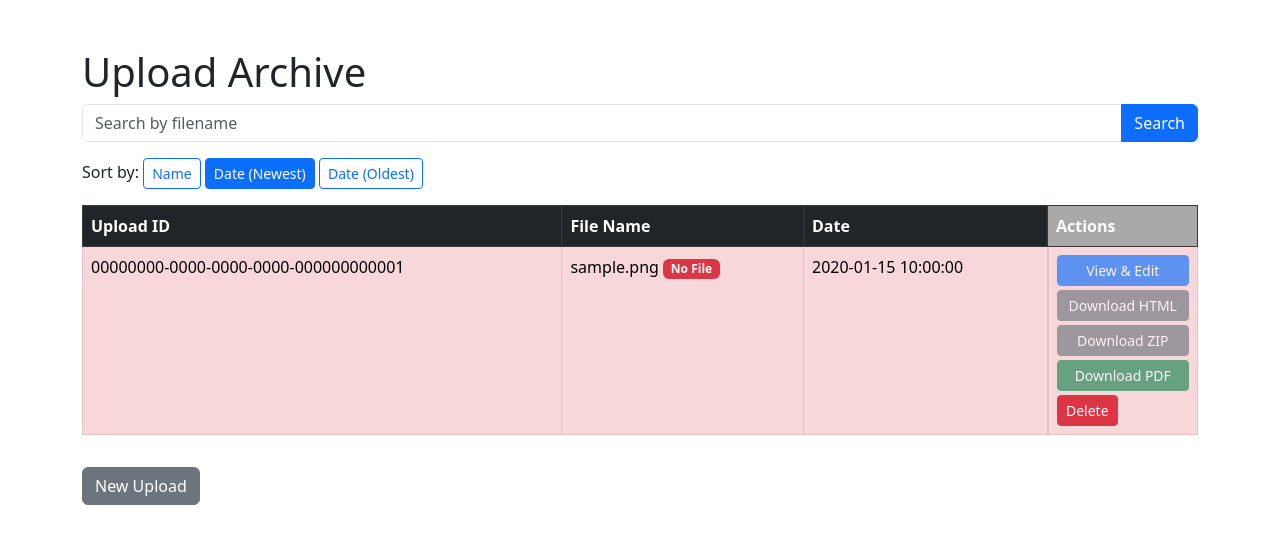
After one commit to babucha/DocToHTML, a Django app: page /archive/ in a window 1280 px wide. The commit adds this page. Shown: the top 544 px of the page. Run offline with Django 5.2, Linux system fonts and the light colour scheme; tables that the repository leaves empty hold one stand-in row (values such as "Sample post"); some libraries are stand-ins or nearby versions.

Commit message:
archive page and PDF export with bugs

```diff
--- /dev/null
+++ b/docx_converter/converter/templates/converter/archive.html
@@ -0,0 +1,115 @@
+<!DOCTYPE html>
+<html lang="en">
+  {% load converter_tags %}
+  <head>
+    <meta charset="UTF-8" />
+    <meta name="viewport" content="width=device-width, initial-scale=1.0" />
+    <title>Archive</title>
+    <link
+      href="https://cdn.jsdelivr.net/npm/bootstrap@5.3.0/dist/css/bootstrap.min.css"
+      rel="stylesheet"
+    />
+    <link href="/static/css/styles.css" rel="stylesheet" />
+  </head>
+  <body>
+    <div class="container mt-5">
+      <h1>Upload Archive</h1>
+      <form method="get" class="mb-3">
+        <div class="input-group">
+          <input
+            type="text"
+            name="q"
+            class="form-control"
+            placeholder="Search by filename"
+            value="{{ query }}"
+          />
+          <button type="submit" class="btn btn-primary">Search</button>
+        </div>
+      </form>
+      <div class="mb-3">
+        <label>Sort by:</label>
+        <a
+          href="?{% if query %}q={{ query }}&{% endif %}sort=docx_file"
+          class="btn btn-sm {% if sort == 'docx_file' %}btn-primary{% else %}btn-outline-primary{% endif %}"
+          >Name</a
+        >
+        <a
+          href="?{% if query %}q={{ query }}&{% endif %}sort=-uploaded_at"
+          class="btn btn-sm {% if sort == '-uploaded_at' %}btn-primary{% else %}btn-outline-primary{% endif %}"
+          >Date (Newest)</a
+        >
+        <a
+          href="?{% if query %}q={{ query }}&{% endif %}sort=uploaded_at"
+          class="btn btn-sm {% if sort == 'uploaded_at' %}btn-primary{% else %}btn-outline-primary{% endif %}"
+          >Date (Oldest)</a
+        >
+      </div>
+      <table class="table table-bordered">
+        <thead class="table-dark">
+          <tr>
+            <th>Upload ID</th>
+            <th>File Name</th>
+            <th>Date</th>
+            <th style="width: 150px; background-color: darkgray;">Actions</th>
+          </tr>
+        </thead>
+        <tbody>
+          {% for upload in uploads %}
+          <tr {% if not upload.is_valid %}class="table-danger"{% endif %}>
+            <td>{{ upload.id }}</td>
+            <td>
+              {{ upload.docx_file.name|basename }}{% if not upload.is_valid %}
+              <span class="badge bg-danger">No File</span>{% endif %}
+            </td>
+            <td>{{ upload.uploaded_at|date:"Y-m-d H:i:s" }}</td>
+            <td class="d-flex align-items-stretch flex-column gap-1">
+              <a
+                href="{% url 'converter:result' upload.id %}"
+                class="btn btn-primary btn-sm {% if not upload.is_valid %}disabled{% endif %}"
+                >View & Edit</a
+              >
+              <a
+                href="{% url 'converter:download_file' upload.id 'html' %}"
+                class="btn btn-secondary btn-sm {% if not upload.is_valid %}disabled{% endif %}"
+                >Download HTML</a
+              >
+              <a
+                href="{% url 'converter:download_file' upload.id 'zip' %}"
+                class="btn btn-secondary btn-sm {% if not upload.is_valid %}disabled{% endif %}"
+                >Download ZIP</a
+              >
+              <a
+                href="{% url 'converter:download_pdf' upload.id %}"
+                class="btn btn-success btn-sm {% if not upload.is_valid %}disabled{% endif %}"
+                >Download PDF</a
+              >
+              <form
+                action="{% url 'converter:delete_upload' upload.id %}"
+                method="post"
+                style="display: inline"
+              >
+                {% csrf_token %}
+                <button
+                  type="submit"
+                  class="btn btn-danger btn-sm"
+                  onclick="return confirm('Are you sure you want to delete this upload?');"
+                >
+                  Delete
+                </button>
+              </form>
+            </td>
+          </tr>
+          {% empty %}
+          <tr>
+            <td colspan="4">No uploads found.</td>
+          </tr>
+          {% endfor %}
+        </tbody>
+      </table>
+      <a href="{% url 'converter:upload_docx' %}" class="btn btn-secondary mt-3 mb-3"
+        >New Upload</a
+      >
+    </div>
+    <script src="https://cdn.jsdelivr.net/npm/bootstrap@5.3.0/dist/js/bootstrap.bundle.min.js"></script>
+  </body>
+</html>
--- /dev/null
+++ b/docx_converter/converter/templatetags/converter_tags.py
@@ -0,0 +1,10 @@
+import os
+
+from django import template
+
+register = template.Library()
+
+
+@register.filter
+def basename(value):
+    return os.path.basename(value)
--- a/docx_converter/converter/urls.py
+++ b/docx_converter/converter/urls.py
@@ -14,4 +14,7 @@ urlpatterns = [
         name="download_file",
     ),
     path("upload_image/", views.upload_image, name="upload_image"),
+    path("archive/", views.archive_view, name="archive"),
+    path("download/pdf/<uuid:upload_id>/", views.download_pdf, name="download_pdf"),
+    path("delete/<uuid:upload_id>/", views.delete_upload, name="delete_upload"),
 ]
--- a/docx_converter/converter/views.py
+++ b/docx_converter/converter/views.py
@@ -6,6 +6,7 @@ from bs4 import BeautifulSoup
 from django.conf import settings
 from django.http import HttpResponse, JsonResponse
 from django.shortcuts import get_object_or_404, redirect, render
+from weasyprint import HTML
 
 from .forms import DocumentUploadForm, HtmlEditForm
 from .models import DocumentUpload
@@ -74,7 +75,6 @@ def download_file(request, upload_id, file_type):
         with open(file_path, "r", encoding="utf-8") as f:
             html_content = f.read()
         soup = BeautifulSoup(html_content, "html.parser")
-        # Полная обвязка
         head = soup.new_tag("head")
         head.append(soup.new_tag("meta", charset="utf-8"))
         head.append(
@@ -102,7 +102,6 @@ def download_file(request, upload_id, file_type):
                 href="https://cdnjs.cloudflare.com/ajax/libs/prism/1.29.0/themes/prism.min.css",
             )
         )
-        # Встроить styles.css
         try:
             with open(
                 os.path.join(settings.STATICFILES_DIRS[0], "css/styles.css"),
@@ -150,7 +149,6 @@ def download_file(request, upload_id, file_type):
             soup.head.replace_with(head)
         else:
             soup.html.insert(0, head)
-        # Обернуть контент в container-sm
         body_content = soup.body.extract() if soup.body else soup
         new_body = soup.new_tag("body")
         container = soup.new_tag("div", attrs={"class": "container-sm mt-5"})
@@ -201,7 +199,7 @@ def result(request, upload_id):
     upload = get_object_or_404(DocumentUpload, id=upload_id)
     output_dir = os.path.join(settings.MEDIA_ROOT, "output", str(upload.id))
     html_filename = os.path.basename(upload.html_file.name)
-    zip_filename = f"images_{upload.id}.zip"
+    zip_filename = os.path.basename(upload.images_zip.name)
     html_path = os.path.join(output_dir, html_filename)
     logger.debug(f"Attempting to open HTML file: {html_path}")
     try:
@@ -223,3 +221,101 @@ def result(request, upload_id):
             "zip_filename": zip_filename,
         },
     )
+
+
+def archive_view(request):
+    query = request.GET.get("q", "")
+    sort_by = request.GET.get("sort", "-uploaded_at")
+    uploads = DocumentUpload.objects.all()
+    if query:
+        uploads = uploads.filter(docx_file__icontains=query)
+    uploads = uploads.order_by(sort_by)
+    return render(
+        request,
+        "converter/archive.html",
+        {"uploads": uploads, "query": query, "sort": sort_by},
+    )
+
+def download_pdf(request, upload_id):
+    upload = get_object_or_404(DocumentUpload, id=upload_id)
+    pdf_path = upload.html_file.path.replace(".html", ".pdf")
+    # Очищаем старый PDF
+    if os.path.exists(pdf_path):
+        os.remove(pdf_path)
+        logger.debug(f"Removed old PDF: {pdf_path}")
+    # Преобразуем HTML
+    with open(upload.html_file.path, "r", encoding="utf-8") as f:
+        html_content = f.read()
+    soup = BeautifulSoup(html_content, "html.parser")
+    # Удаляем все ссылки на CSS
+    for link in soup.find_all("link", rel="stylesheet"):
+        href = link.get("href", "")
+        logger.debug(f"Removing stylesheet link: {href}")
+        link.decompose()
+    # Удаляем inline-стили для pre/code
+    for tag in soup.find_all(["pre", "code"]):
+        if tag.get("style"):
+            logger.debug(f"Removing inline style from {tag.name}: {tag.get('style')}")
+            del tag["style"]
+    # Преобразуем пути для картинок
+    for img in soup.find_all("img"):
+        src = img.get("src", "")
+        logger.debug(f"Original img src: {src}")
+        if src.startswith("/media/"):
+            relative_path = src[len("/media/") :]
+            absolute_path = os.path.join(settings.MEDIA_ROOT, relative_path)
+            img["src"] = absolute_path
+            logger.debug(f"Converted img src: {absolute_path}")
+    # Встраиваем styles.css
+    try:
+        with open(
+            os.path.join(settings.STATICFILES_DIRS[0], "css", "styles.css"),
+            "r",
+            encoding="utf-8",
+        ) as f:
+            css_content = f.read()
+    except FileNotFoundError:
+        logger.error(f"styles.css not found in {settings.STATICFILES_DIRS[0]}")
+        css_content = ""
+    style_tag = soup.new_tag("style")
+    style_tag.string = css_content
+    if soup.head:
+        soup.head.append(style_tag)
+    else:
+        head = soup.new_tag("head")
+        head.append(style_tag)
+        soup.insert(0, head)
+    # Логируем и сохраняем HTML
+    html_output = str(soup)
+    logger.debug(f"Final HTML length: {len(html_output)}")
+    with open(
+        os.path.join(settings.MEDIA_ROOT, "debug_html.html"), "w", encoding="utf-8"
+    ) as f:
+        f.write(html_output)
+    logger.debug(
+        f"Saved HTML to {os.path.join(settings.MEDIA_ROOT, 'debug_html.html')}"
+    )
+    HTML(string=html_output, base_url=settings.MEDIA_ROOT).write_pdf(pdf_path)
+    with open(pdf_path, "rb") as pdf_file:
+        response = HttpResponse(pdf_file.read(), content_type="application/pdf")
+        response["Content-Disposition"] = (
+            f'attachment; filename="{os.path.basename(upload.docx_file.name)}.pdf"'
+        )
+    return response
+
+def delete_upload(request, upload_id):
+    upload = get_object_or_404(DocumentUpload, id=upload_id)
+    if request.method == "POST":
+        try:
+            if upload.html_file:
+                os.remove(upload.html_file.path)
+            if upload.images_zip:
+                os.remove(upload.images_zip.path)
+            if upload.docx_file:
+                os.remove(upload.docx_file.path)
+            upload.delete()
+            logger.debug(f"Deleted upload {upload_id}")
+        except Exception as e:
+            logger.error(f"Error deleting upload {upload_id}: {e}")
+        return redirect("converter:archive")
+    return HttpResponse(status=405)
--- a/docx_converter/static/css/styles.css
+++ b/docx_converter/static/css/styles.css
@@ -19,7 +19,6 @@
   padding: 10px;
   font-family: "Courier New", Courier, monospace;
   white-space: pre-wrap;
-  overflow-x: auto;
   border-radius: 0.25rem;
 }
 
@@ -28,6 +27,8 @@
   border-collapse: collapse;
   width: 100%;
   margin-bottom: 1rem;
+  max-width: 100% !important;
+  table-layout: auto !important;
 }
 .default-bordered-table th,
 .default-bordered-table td {
@@ -41,30 +42,119 @@
   font-weight: bold;
 }
 
-pre.language-* {
-  white-space: pre;
+/* Основные стили для кода */
+pre[class*="language-"],
+code[class*="language-"] {
+  border: none !important;
+  background: #f5f2f0 !important;
+  padding: 10px !important;
+  font-family: "Courier New", Courier, monospace !important;
+  max-width: 100% !important;
 }
-pre.language-markup,
-code.language-markup {
-  border: none !important;
-  box-shadow: none !important;
+pre[class*="language-"] {
+  white-space: pre-wrap !important;
 }
 .mce-content-body [data-mce-selected] {
   outline: none !important;
 }
+img {
+  max-width: 500px !important;
+  height: auto !important;
+}
 
-/* pre.language-markup, code.language-markup,
-pre.language-java, code.language-java,
-pre.language-bash, code.language-bash {
-    border: none !important;
-    box-shadow: none !important;
-    background: #f5f2f0 !important;
-    padding: 10px !important;
-    font-family: 'Courier New', Courier, monospace !important;
+/* Подсветка для PDF */
+code.language-markup {
+  color: #000;
 }
-pre.language-* {
-    white-space: pre-wrap !important;
+code.language-markup .tag {
+  color: #000080;
 }
-.mce-content-body [data-mce-selected] {
-    outline: none !important;
-} */
+code.language-markup .attr-name {
+  color: #800000;
+}
+code.language-markup .attr-value {
+  color: #008000;
+}
+code.language-markup .comment {
+  color: #008000;
+}
+code.language-markup .operator {
+  color: #000080;
+}
+code.language-java {
+  color: #000;
+}
+code.language-java .keyword {
+  color: #000080;
+}
+code.language-java .string {
+  color: #008000;
+}
+code.language-java .comment {
+  color: #008000;
+}
+code.language-java .operator {
+  color: #000080;
+}
+code.language-java .function {
+  color: #800080;
+}
+code.language-bash {
+  color: #000;
+}
+code.language-bash .keyword {
+  color: #000080;
+}
+code.language-bash .string {
+  color: #008000;
+}
+code.language-bash .comment {
+  color: #008000;
+}
+code.language-bash .operator {
+  color: #000080;
+}
+code.language-json {
+  color: #000;
+}
+code.language-json .string {
+  color: #008000;
+}
+code.language-json .number {
+  color: #000080;
+}
+code.language-json .comment {
+  color: #008000;
+}
+code.language-json .constant {
+  color: #800080;
+}
+
+/* Медиа-запросы для печати */
+@media print {
+  body {
+    margin: 20mm;
+    font-size: 12pt;
+  }
+  pre,
+  code {
+    background: #f5f2f0;
+    font-size: 10pt;
+    font-family: "Courier New", Courier, monospace;
+    max-width: 100% !important;
+  }
+  img {
+    max-width: 500px !important;
+    height: auto !important;
+  }
+  table.default-bordered-table {
+    border: 1px solid #000;
+    max-width: 100% !important;
+    table-layout: auto !important;
+  }
+  .default-bordered-table td,
+  .default-bordered-table th {
+    border: 1px solid #000;
+    padding: 5px;
+  }
+}
```
Also changed, not shown: docx_converter/converter/models.py (+10 -0 lines), docx_converter/converter/templates/converter/result.html (+9 -11 lines), docx_converter/converter/templates/converter/upload.html (+12 -19 lines), docx_converter/requirements.txt (added, +41 -0 lines), docx_converter/converter/templatetags/__init__.py (added).
